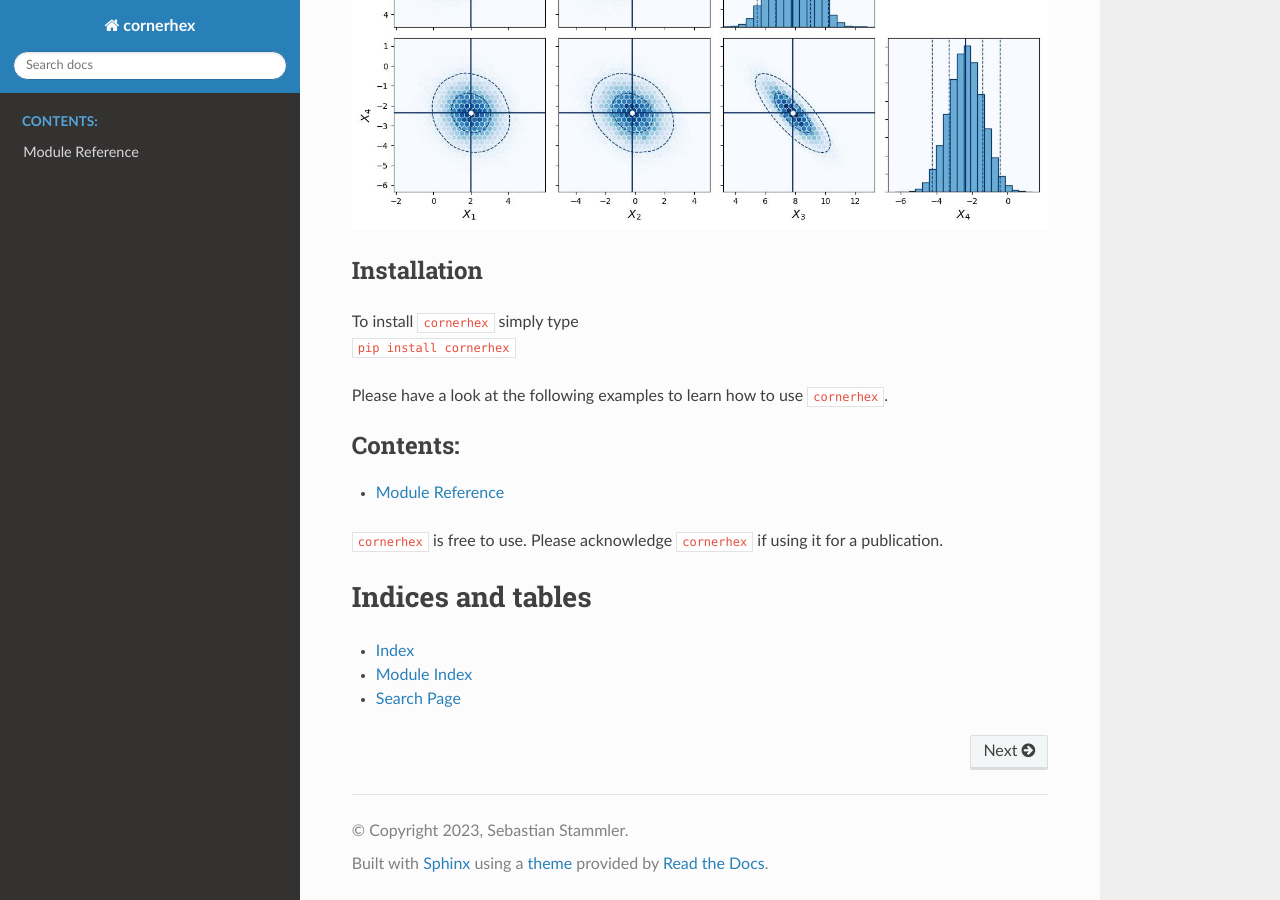
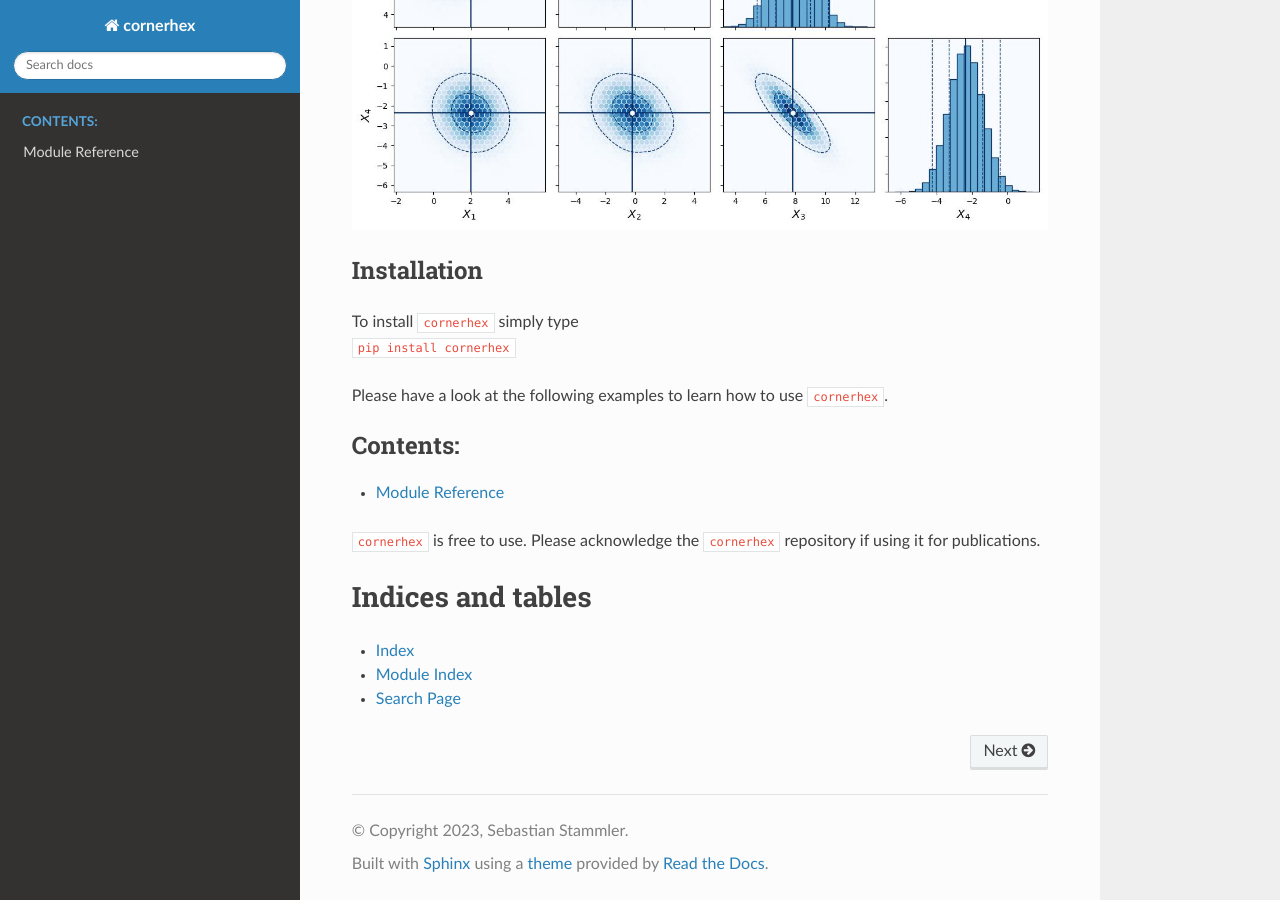
Before and after one commit to stammler/cornerhex, a Sphinx documentation site: the page built from docs/source/index.rst, in a window 1280 px wide and 900 px high, scrolled down 753 px. Built offline with Sphinx 7.4.7 and the Read the Docs theme 2.0.0, drawn with Linux system fonts in a browser that asks for light colours.

Commit message:
Updating docs index page

```diff
--- a/docs/source/index.rst
+++ b/docs/source/index.rst
@@ -23,7 +23,7 @@ Installation
    2_customizations
    api
 
-| ``cornerhex`` is free to use. Please acknowledge ``cornerhex`` if using it for a publication.
+| ``cornerhex`` is free to use. Please acknowledge the ``cornerhex`` repository if using it for publications.
 
 Indices and tables
 ==================
```
